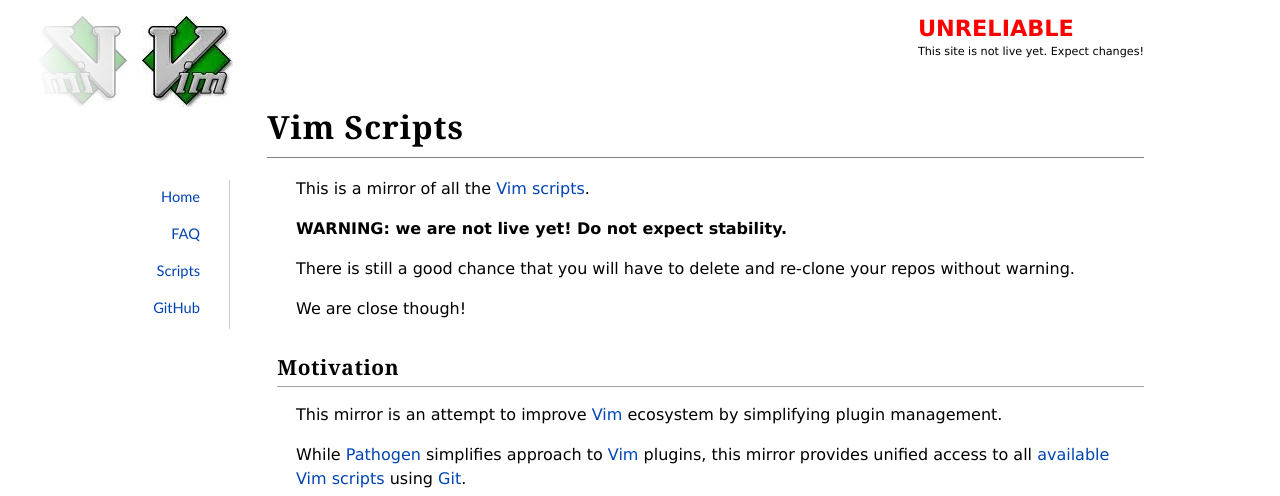
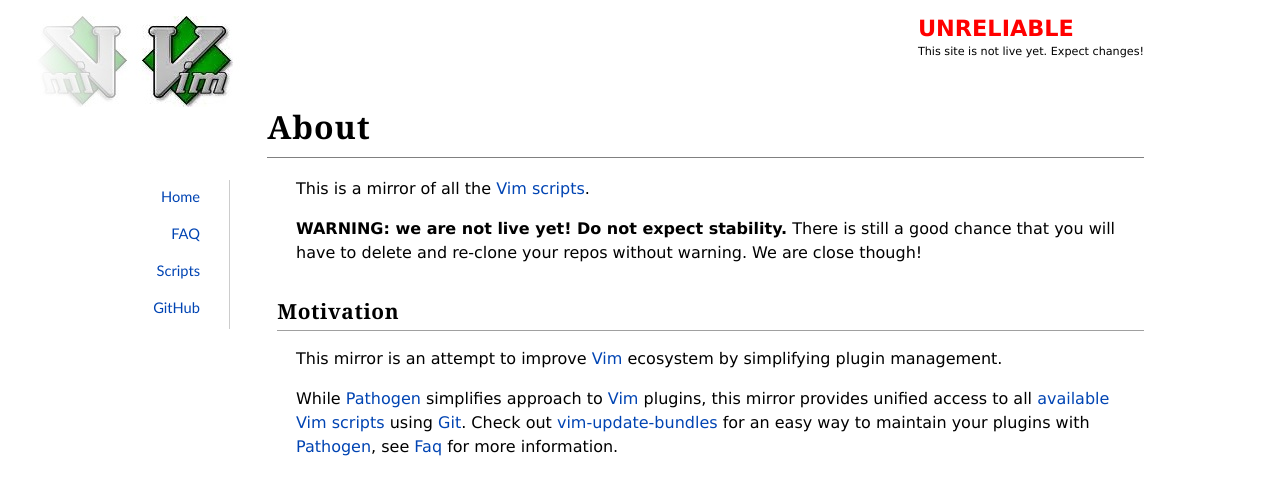
Before and after one commit to vim-scraper/vim-scraper.github.com, a Jekyll site: the page built from index.markdown, in a window 1280 px wide. Shown: the top 496 px of the page. Built offline with Jekyll 4.4.1, drawn with Linux system fonts in a browser that asks for light colours.

Commit message:
index page mods

```diff
--- a/index.markdown
+++ b/index.markdown
@@ -1,26 +1,20 @@
 ---
 layout: default
-title: Vim Scripts
+title: About
 ---
 
 This is a mirror of all the [Vim scripts](http://www.vim.org/scripts/).
 
 **WARNING: we are not live yet!  Do not expect stability.**
-
 There is still a good chance that you will have to delete and
-re-clone your repos without warning.
-
-We are close though!
+re-clone your repos without warning.  We are close though!
 
 ## Motivation
 
 This mirror is an attempt to improve [Vim] ecosystem by simplifying plugin management.
 
 While [Pathogen] simplifies approach to [Vim] plugins, this mirror provides unified access to all [available Vim scripts](http://github.com/vim-scripts/repositories) using [Git].
-
-Check out [vim-update-bundles](http://github.com/bronson/vim-update-bundles) for an easy way to maintain your plugins with [Pathogen].
-
-See [Faq] for more information.
+Check out [vim-update-bundles](http://github.com/bronson/vim-update-bundles) for an easy way to maintain your plugins with [Pathogen], see [Faq] for more information.
 
 ## Updates
 
```
